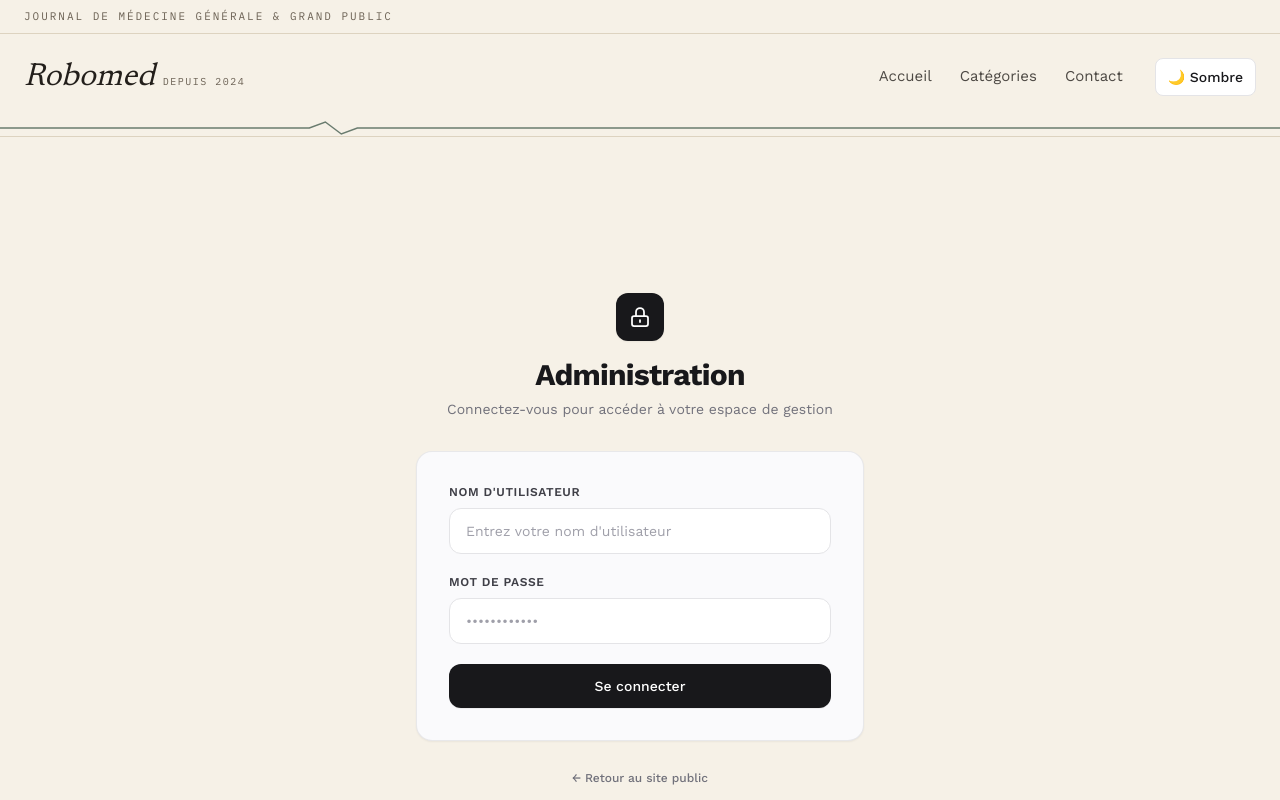
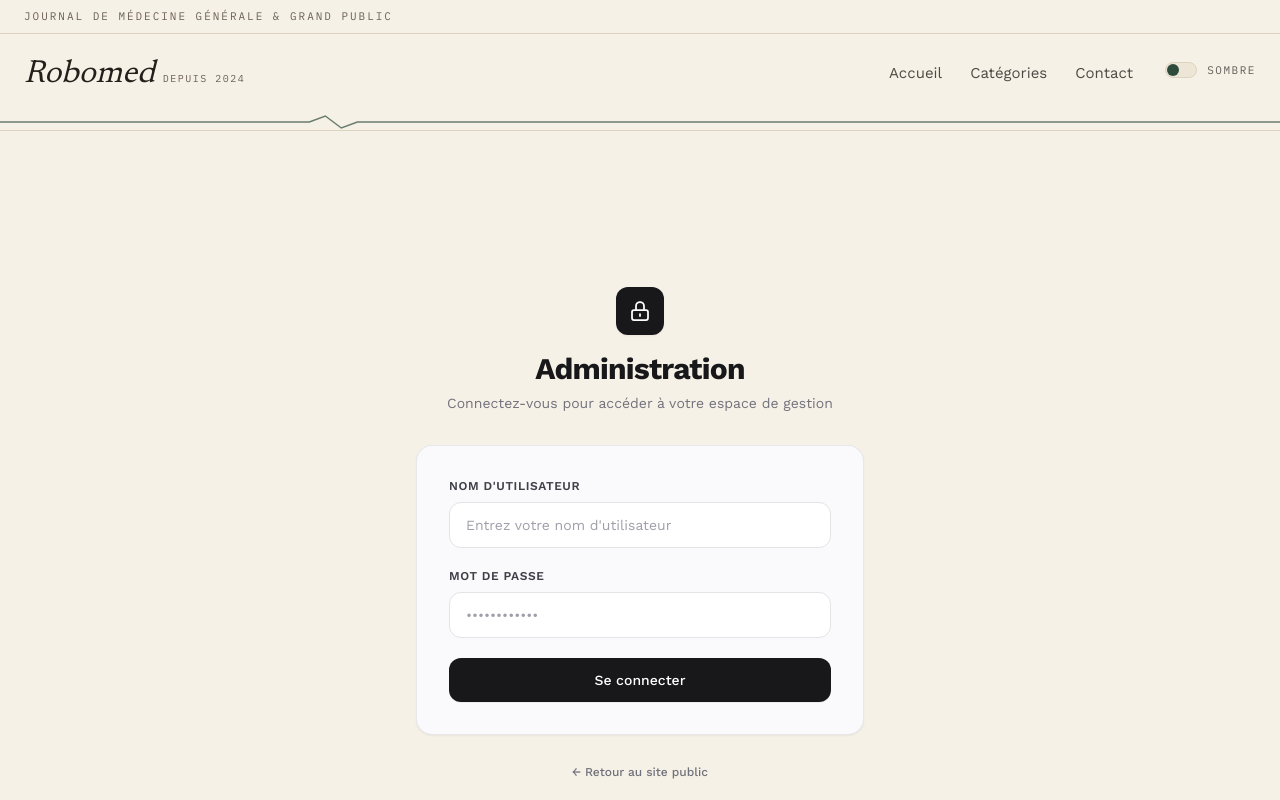
Before and after one commit to Billy-Crawford/BlogMedecine-Front, a Next.js app: page /admin/login in a window 1280 px wide. Shown: the top 800 px of the page. Built offline with nearby package versions, Linux system fonts and the light colour scheme.

Commit message:
les themes

```diff
--- a/src/components/ThemeToggle.tsx
+++ b/src/components/ThemeToggle.tsx
@@ -1,5 +1,4 @@
 "use client";
-
 import { useEffect, useState } from "react";
 import { useTheme } from "next-themes";
 
@@ -19,19 +18,15 @@ export default function ThemeToggle() {
           inline-flex
           items-center
           gap-2
-          px-3
-          py-2
-          rounded-lg
-          border
-          border-zinc-200
-          bg-white
-          text-zinc-900
-          text-sm
-          font-medium
+          font-mono
+          text-[11px]
+          uppercase
+          tracking-[0.14em]
+          text-muted-foreground
         "
         aria-label="Changer de thème"
       >
-        🌙 Sombre
+        Sombre
       </button>
     );
   }
@@ -50,29 +45,134 @@ export default function ThemeToggle() {
         isDark ? "Activer le thème clair" : "Activer le thème sombre"
       }
       className="
+        group
         inline-flex
         items-center
-        gap-2
-        px-3
-        py-2
-        rounded-lg
-        border
-        border-zinc-200
-        dark:border-zinc-700
-        bg-white
-        dark:bg-zinc-900
-        text-zinc-900
-        dark:text-zinc-100
-        hover:bg-zinc-100
-        dark:hover:bg-zinc-800
+        gap-2.5
+        font-mono
+        text-[11px]
+        uppercase
+        tracking-[0.14em]
+        text-foreground/70
+        hover:text-primary
         transition-colors
         duration-200
-        text-sm
-        font-medium
         cursor-pointer
       "
     >
-      {isDark ? "☀️ Clair" : "🌙 Sombre"}
+      <span
+        className="
+          relative
+          w-8
+          h-4
+          rounded-full
+          border
+          border-border
+          bg-muted
+          transition-colors
+          duration-200
+          group-hover:border-primary/50
+        "
+        aria-hidden="true"
+      >
+        <span
+          className={`
+            absolute
+            top-[1px]
+            left-[1px]
+            w-3
+            h-3
+            rounded-full
+            bg-primary
+            transition-transform
+            duration-200
+            ${isDark ? "translate-x-4" : "translate-x-0"}
+          `}
+        />
+      </span>
+
+      {isDark ? "Clair" : "Sombre"}
     </button>
   );
 }
+
+
+
+// "use client";
+
+// import { useEffect, useState } from "react";
+// import { useTheme } from "next-themes";
+
+// export default function ThemeToggle() {
+//   const { resolvedTheme, setTheme } = useTheme();
+//   const [mounted, setMounted] = useState(false);
+
+//   useEffect(() => {
+//     setMounted(true);
+//   }, []);
+
+//   if (!mounted) {
+//     return (
+//       <button
+//         type="button"
+//         className="
+//           inline-flex
+//           items-center
+//           gap-2
+//           px-3
+//           py-2
+//           rounded-lg
+//           border
+//           border-zinc-200
+//           bg-white
+//           text-zinc-900
+//           text-sm
+//           font-medium
+//         "
+//         aria-label="Changer de thème"
+//       >
+//         🌙 Sombre
+//       </button>
+//     );
+//   }
+
+//   const isDark = resolvedTheme === "dark";
+
+//   const toggleTheme = () => {
+//     setTheme(isDark ? "light" : "dark");
+//   };
+
+//   return (
+//     <button
+//       type="button"
+//       onClick={toggleTheme}
+//       aria-label={
+//         isDark ? "Activer le thème clair" : "Activer le thème sombre"
+//       }
+//       className="
+//         inline-flex
+//         items-center
+//         gap-2
+//         px-3
+//         py-2
+//         rounded-lg
+//         border
+//         border-zinc-200
+//         dark:border-zinc-700
+//         bg-white
+//         dark:bg-zinc-900
+//         text-zinc-900
+//         dark:text-zinc-100
+//         hover:bg-zinc-100
+//         dark:hover:bg-zinc-800
+//         transition-colors
+//         duration-200
+//         text-sm
+//         font-medium
+//         cursor-pointer
+//       "
+//     >
+//       {isDark ? "☀️ Clair" : "🌙 Sombre"}
+//     </button>
+//   );
+// }
```
Also changed, not shown: src/components/ThemeProvider.tsx (+26 -1 lines).
